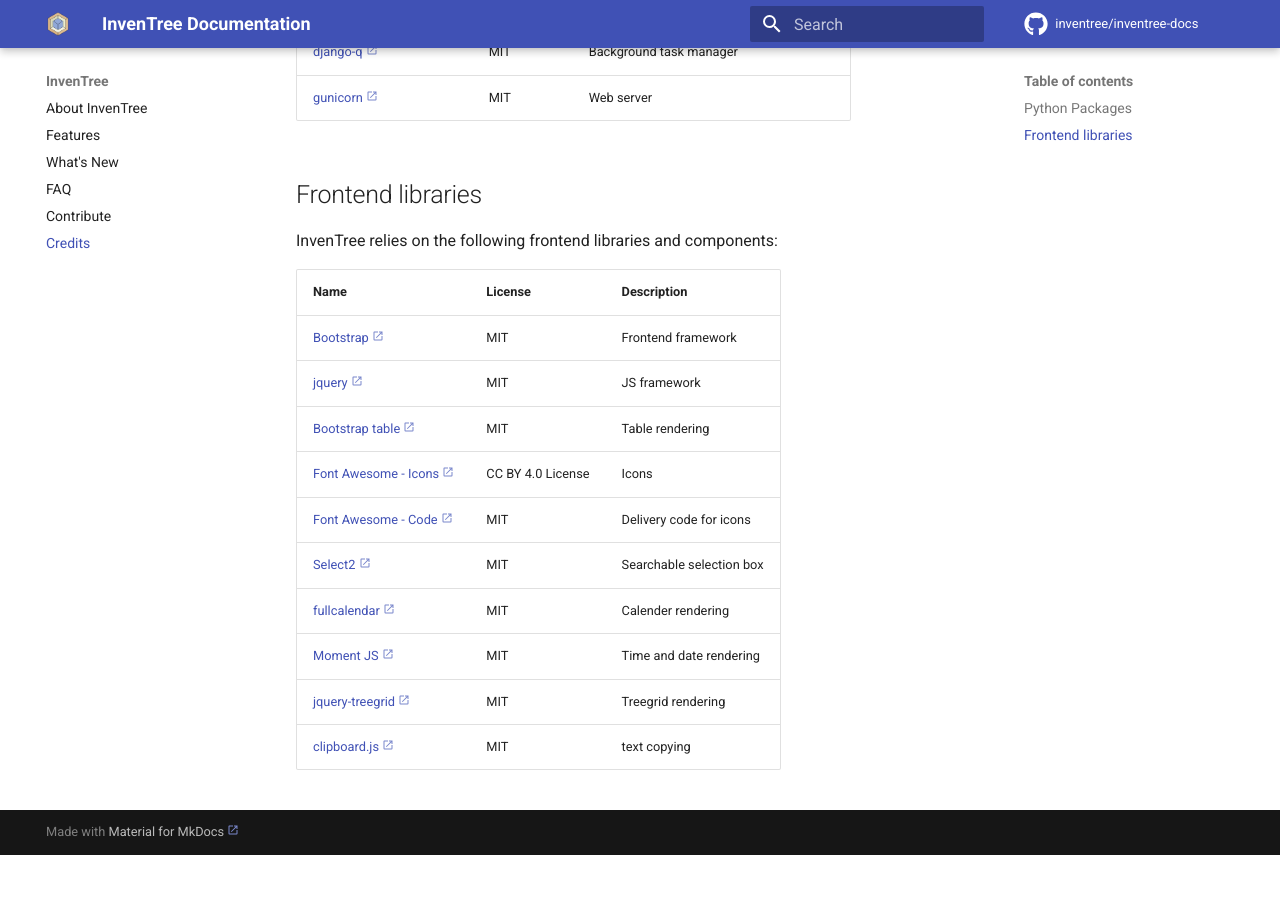
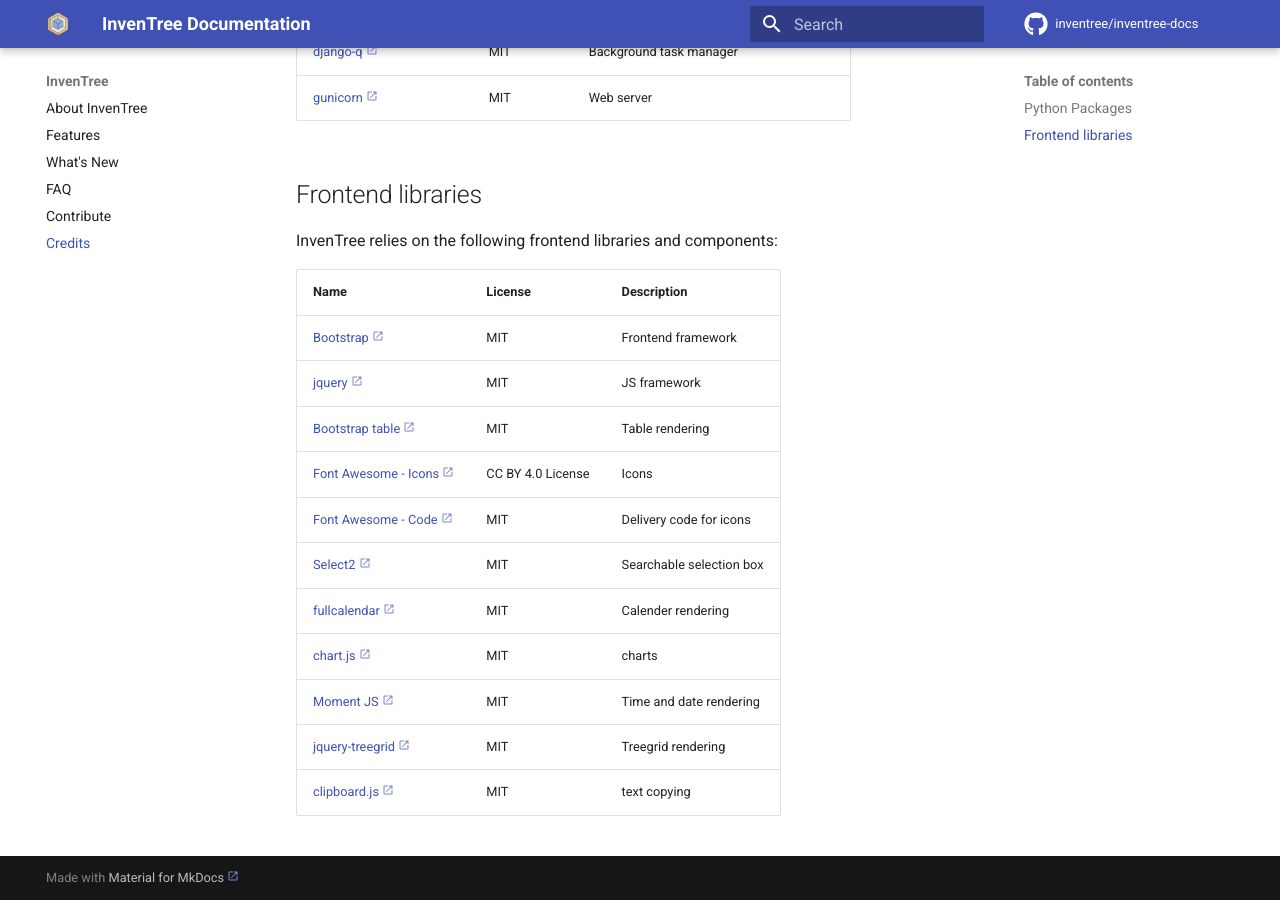
Before and after one commit to inventree/inventree-docs, an MkDocs documentation site: the page built from docs/credits.md, in a window 1280 px wide and 900 px high, scrolled down 1528 px. Built offline with MkDocs 1.6.1 and Material for MkDocs 9.7.7, drawn with Linux system fonts in a browser that asks for light colours; a script that is not in the unit is left out; comment, search, counter and statistics services are not loaded; before the commit the page ends 2383 px from its top, so only the background shows below that.

Commit message:
credits for chart js

```diff
--- a/docs/credits.md
+++ b/docs/credits.md
@@ -52,6 +52,7 @@
 | [Font Awesome - Code](https://fontawesome.com/) | MIT | Delivery code for icons |
 | [Select2](https://github.com/select2/select2/) | MIT | Searchable selection box |
 | [fullcalendar](https://github.com/fullcalendar/fullcalendar/) | MIT | Calender rendering |
+| [chart.js](https://github.com/chartjs/Chart.js) | MIT | charts |
 | [Moment JS](https://github.com/moment/momentjs.com/) | MIT | Time and date rendering |
 | [jquery-treegrid](https://github.com/maxazan/jquery-treegrid/) | MIT | Treegrid rendering |
 | [clipboard.js](https://github.com/zenorocha/clipboard.js) | MIT | text copying |
```
